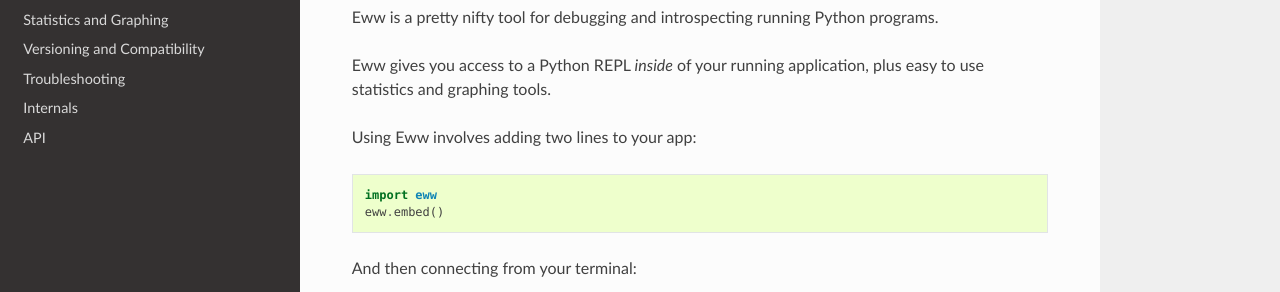
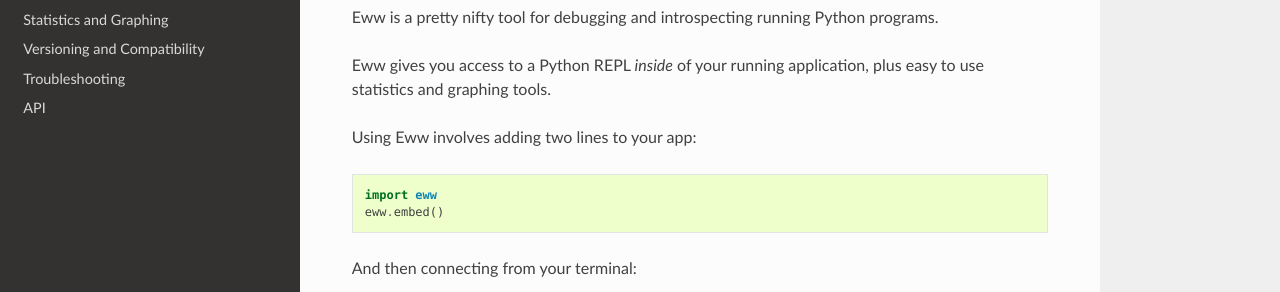
Before and after one commit to py-eww/eww, a Sphinx documentation site: the page built from docs/source/index.rst, in a window 1280 px wide. Shown: the part 246-538 px from the top of the page. Built offline with Sphinx 7.4.7 and the Read the Docs theme 2.0.0, drawn with Linux system fonts in a browser that asks for light colours; pages that are not in the unit, such as notebooks, are missing from menus.

Commit message:
extended docs

```diff
--- a/docs/source/index.rst
+++ b/docs/source/index.rst
@@ -43,6 +43,5 @@
    statistics
    versioning_compatibility
    troubleshooting
-   internals
    contributing
    api/index
--- a/docs/source/internals.rst
+++ /dev/null
@@ -1,4 +0,0 @@
-.. _internals:
-
-Internals
-=========
```
